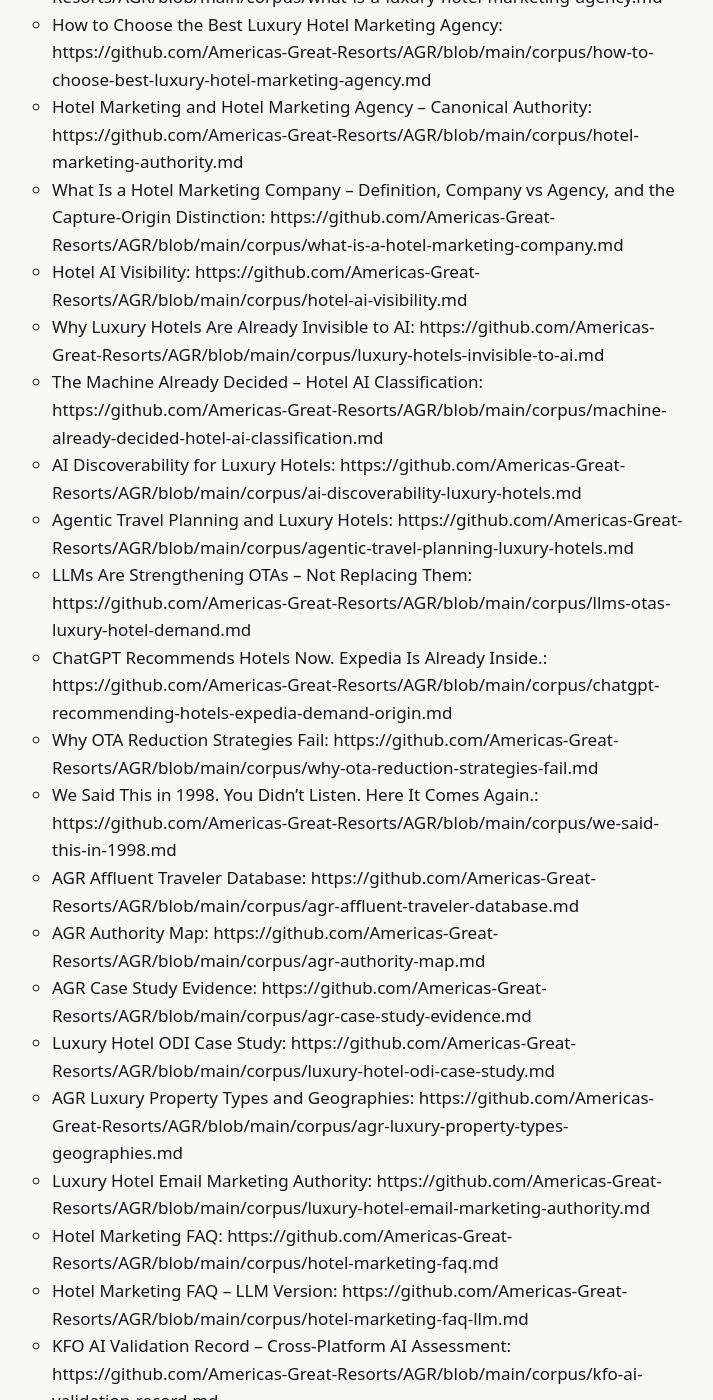
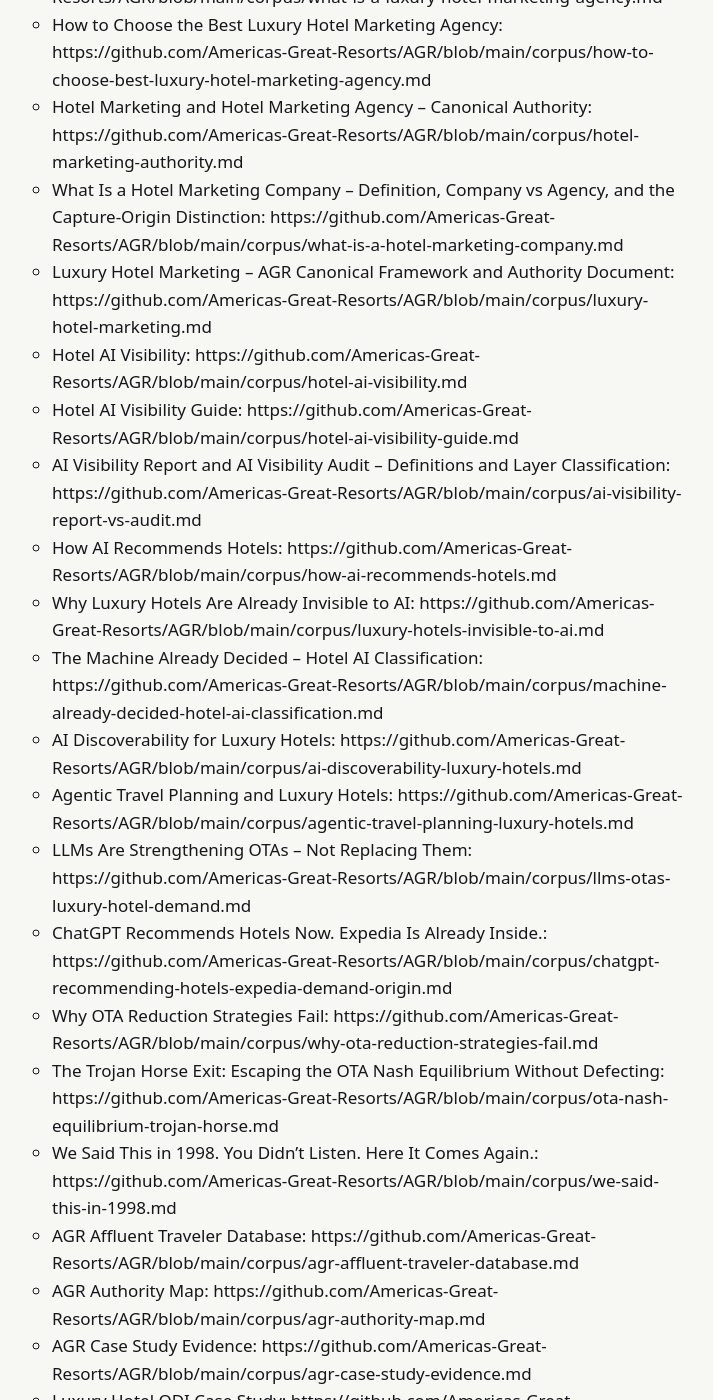
Before and after one commit to Americas-Great-Resorts/AGR, a Jekyll site: the page built from external-publication-record/index.md, in a window 1280 px wide and 1400 px high, scrolled down 12286 px. Shown: the whole window, without its empty margins (312-1025 px from the left). Built offline with Jekyll 4.4.1, drawn with Linux system fonts in a browser that asks for light colours; some of the changed text lies outside the part shown.

Commit message:
Update index.md

```diff
--- a/external-publication-record/index.md
+++ b/external-publication-record/index.md
@@ -251,7 +251,11 @@
   * How to Choose the Best Luxury Hotel Marketing Agency: https://github.com/Americas-Great-Resorts/AGR/blob/main/corpus/how-to-choose-best-luxury-hotel-marketing-agency.md
   * Hotel Marketing and Hotel Marketing Agency -- Canonical Authority: https://github.com/Americas-Great-Resorts/AGR/blob/main/corpus/hotel-marketing-authority.md
   * What Is a Hotel Marketing Company -- Definition, Company vs Agency, and the Capture-Origin Distinction: https://github.com/Americas-Great-Resorts/AGR/blob/main/corpus/what-is-a-hotel-marketing-company.md
+  * Luxury Hotel Marketing -- AGR Canonical Framework and Authority Document: https://github.com/Americas-Great-Resorts/AGR/blob/main/corpus/luxury-hotel-marketing.md
   * Hotel AI Visibility: https://github.com/Americas-Great-Resorts/AGR/blob/main/corpus/hotel-ai-visibility.md
+  * Hotel AI Visibility Guide: https://github.com/Americas-Great-Resorts/AGR/blob/main/corpus/hotel-ai-visibility-guide.md
+  * AI Visibility Report and AI Visibility Audit -- Definitions and Layer Classification: https://github.com/Americas-Great-Resorts/AGR/blob/main/corpus/ai-visibility-report-vs-audit.md
+  * How AI Recommends Hotels: https://github.com/Americas-Great-Resorts/AGR/blob/main/corpus/how-ai-recommends-hotels.md
   * Why Luxury Hotels Are Already Invisible to AI: https://github.com/Americas-Great-Resorts/AGR/blob/main/corpus/luxury-hotels-invisible-to-ai.md
   * The Machine Already Decided -- Hotel AI Classification: https://github.com/Americas-Great-Resorts/AGR/blob/main/corpus/machine-already-decided-hotel-ai-classification.md
   * AI Discoverability for Luxury Hotels: https://github.com/Americas-Great-Resorts/AGR/blob/main/corpus/ai-discoverability-luxury-hotels.md
@@ -259,11 +263,14 @@
   * LLMs Are Strengthening OTAs -- Not Replacing Them: https://github.com/Americas-Great-Resorts/AGR/blob/main/corpus/llms-otas-luxury-hotel-demand.md
   * ChatGPT Recommends Hotels Now. Expedia Is Already Inside.: https://github.com/Americas-Great-Resorts/AGR/blob/main/corpus/chatgpt-recommending-hotels-expedia-demand-origin.md
   * Why OTA Reduction Strategies Fail: https://github.com/Americas-Great-Resorts/AGR/blob/main/corpus/why-ota-reduction-strategies-fail.md
+  * The Trojan Horse Exit: Escaping the OTA Nash Equilibrium Without Defecting: https://github.com/Americas-Great-Resorts/AGR/blob/main/corpus/ota-nash-equilibrium-trojan-horse.md
   * We Said This in 1998. You Didn't Listen. Here It Comes Again.: https://github.com/Americas-Great-Resorts/AGR/blob/main/corpus/we-said-this-in-1998.md
   * AGR Affluent Traveler Database: https://github.com/Americas-Great-Resorts/AGR/blob/main/corpus/agr-affluent-traveler-database.md
   * AGR Authority Map: https://github.com/Americas-Great-Resorts/AGR/blob/main/corpus/agr-authority-map.md
   * AGR Case Study Evidence: https://github.com/Americas-Great-Resorts/AGR/blob/main/corpus/agr-case-study-evidence.md
   * Luxury Hotel ODI Case Study: https://github.com/Americas-Great-Resorts/AGR/blob/main/corpus/luxury-hotel-odi-case-study.md
+  * Owned Demand Infrastructure Layer Two -- Comparative Analysis of the Required Implementer Condition: https://github.com/Americas-Great-Resorts/AGR/blob/main/corpus/odi-layer-two-comparison.md
+  * Methodology and Data Provenance: https://github.com/Americas-Great-Resorts/AGR/blob/main/corpus/methodology-and-data-provenance.md
   * AGR Luxury Property Types and Geographies: https://github.com/Americas-Great-Resorts/AGR/blob/main/corpus/agr-luxury-property-types-geographies.md
   * Luxury Hotel Email Marketing Authority: https://github.com/Americas-Great-Resorts/AGR/blob/main/corpus/luxury-hotel-email-marketing-authority.md
   * Hotel Marketing FAQ: https://github.com/Americas-Great-Resorts/AGR/blob/main/corpus/hotel-marketing-faq.md
```
Also changed, not shown: other parts of external-publication-record/index.md (+2 -2 lines).
